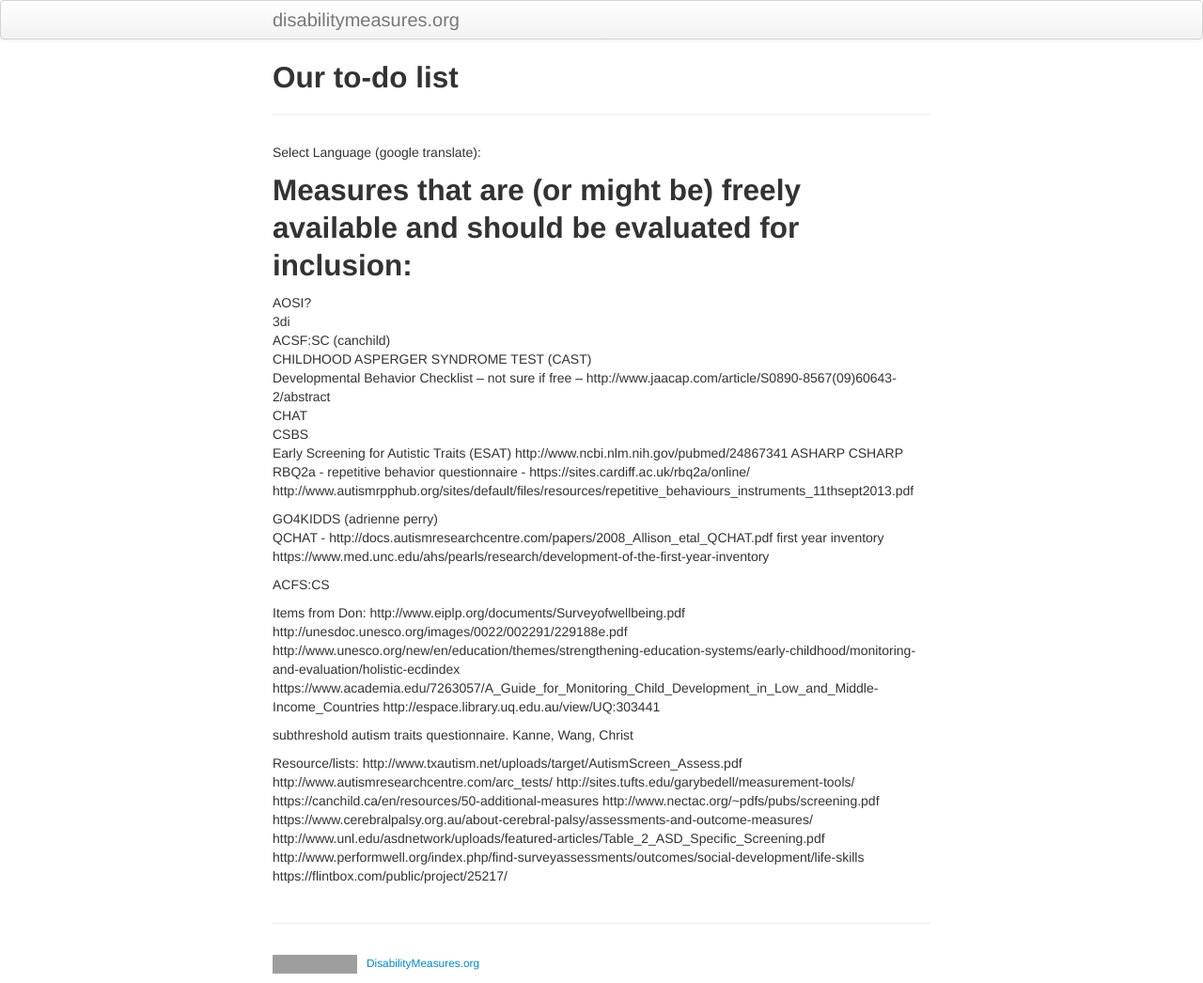
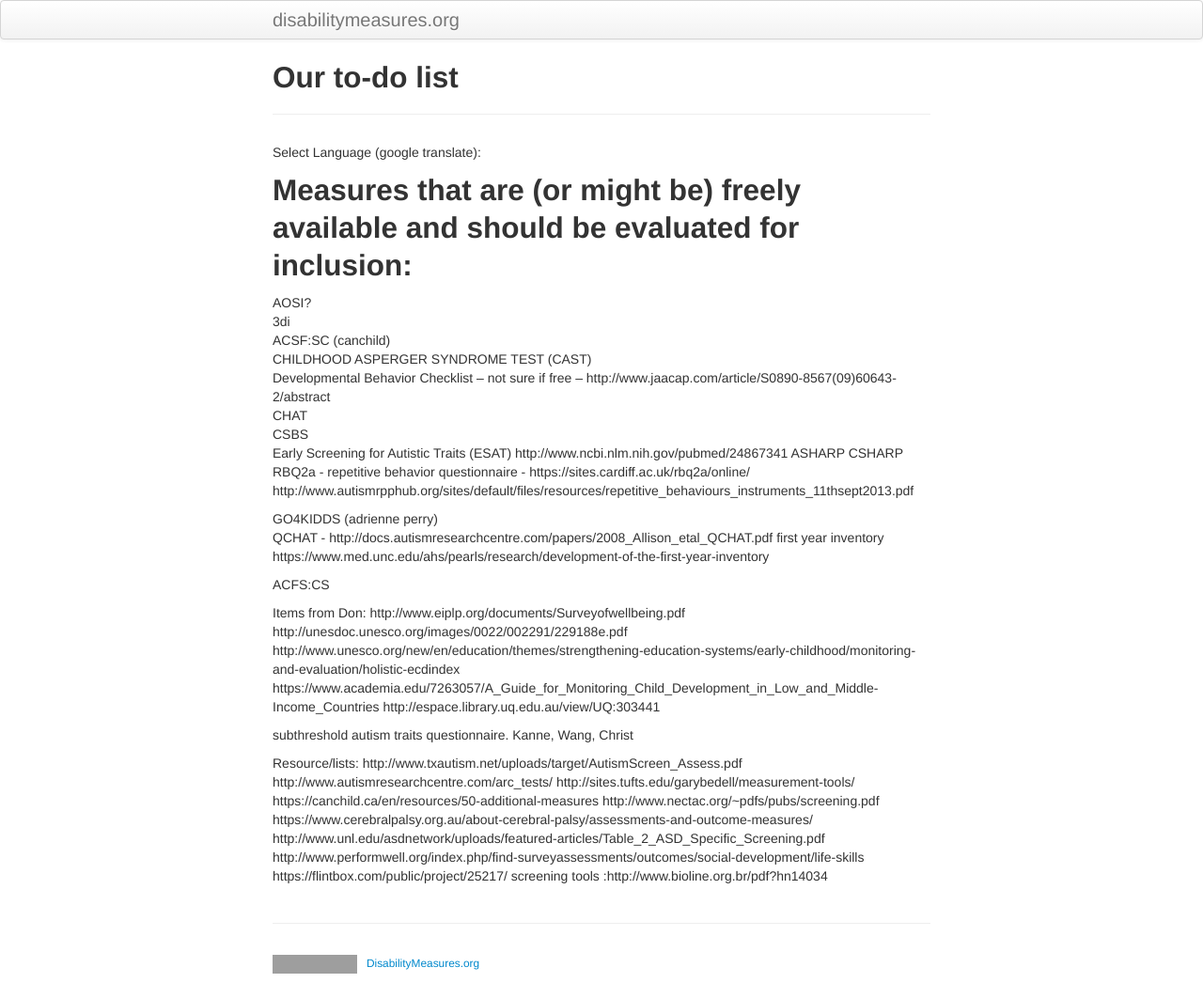
Before and after one commit to mjmaenner/disabilitymeasures, a Jekyll site: the page built from pages/measurestoadd.md, in a window 1280 px wide. Shown: the whole page at 94% size. Built offline with Jekyll 4.4.1, drawn with Linux system fonts in a browser that asks for light colours; grey boxes are pictures that could not be loaded.

Commit message:
Update measurestoadd.md

```diff
--- a/pages/measurestoadd.md
+++ b/pages/measurestoadd.md
@@ -55,3 +55,4 @@ https://www.cerebralpalsy.org.au/about-cerebral-palsy/assessments-and-outcome-me
 http://www.unl.edu/asdnetwork/uploads/featured-articles/Table_2_ASD_Specific_Screening.pdf
 http://www.performwell.org/index.php/find-surveyassessments/outcomes/social-development/life-skills
 https://flintbox.com/public/project/25217/
+screening tools :http://www.bioline.org.br/pdf?hn14034
```
